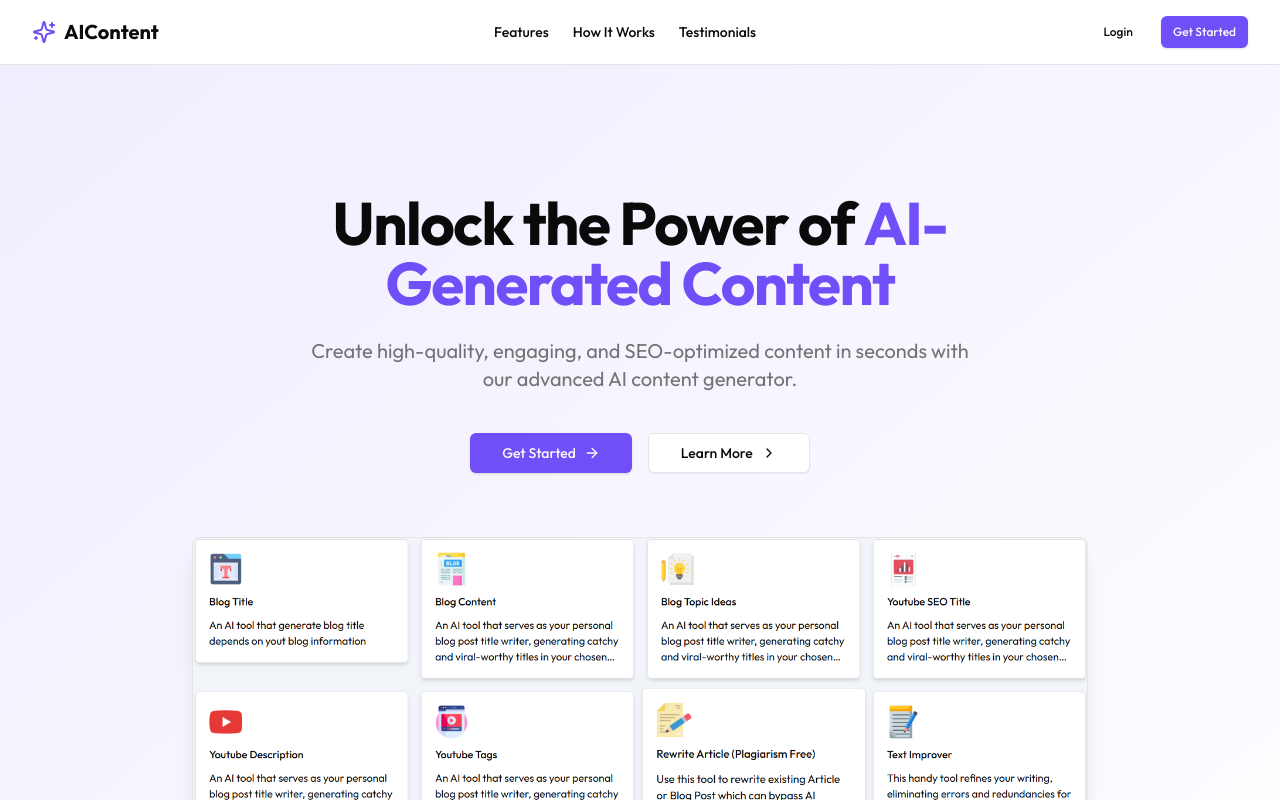
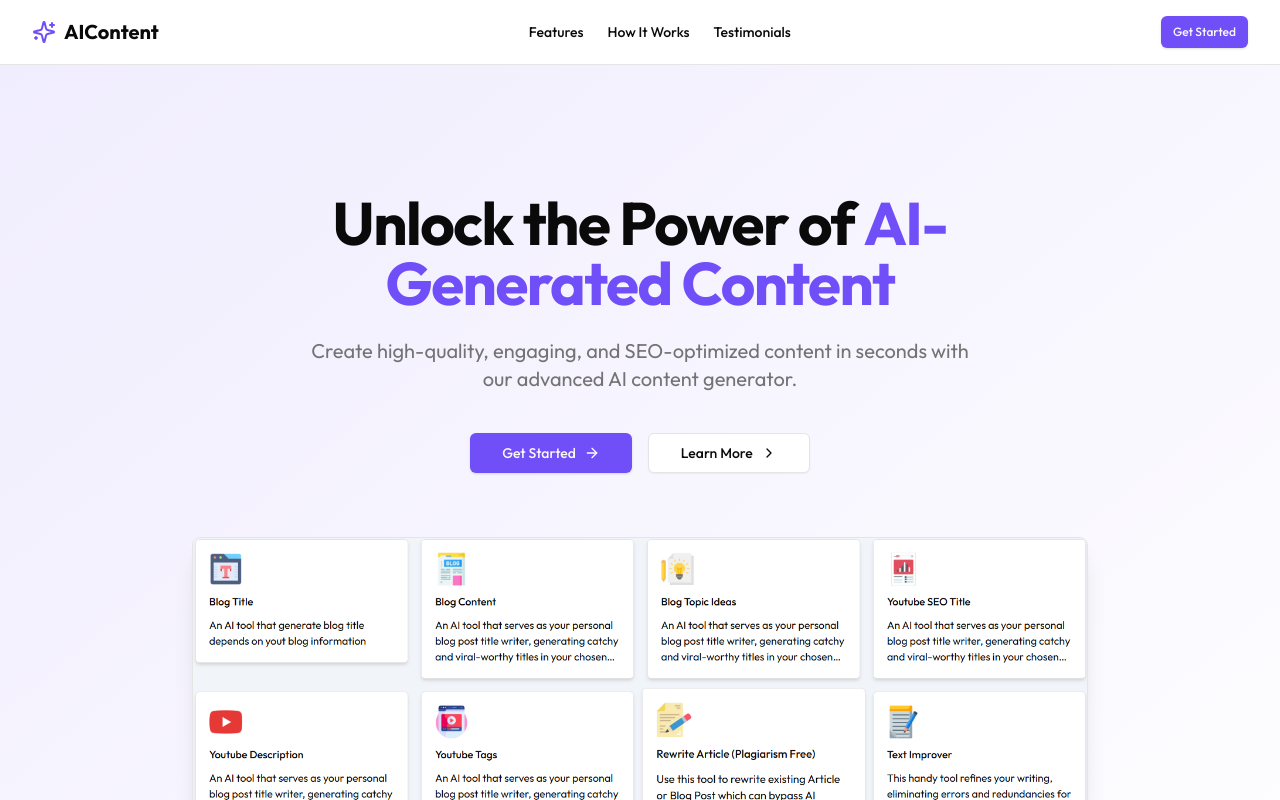
Before and after one commit to ankitsinghbisht8/ai-content-generator, a Next.js app: page / in a window 1280 px wide. Shown: the top 800 px of the page. Built offline with nearby package versions, Linux system fonts and the light colour scheme.

Commit message:
Some minor changes

```diff
--- a/app/page.tsx
+++ b/app/page.tsx
@@ -24,9 +24,7 @@ export default function Home() {
             </Link>
           </nav>
           <div className="flex items-center gap-4">
-            <Button variant="ghost" size="sm" asChild>
-              <Link href="/dashboard">Login</Link>
-            </Button>
+
             <Button size="sm" asChild>
               <Link href="/dashboard">Get Started</Link>
             </Button>
```
